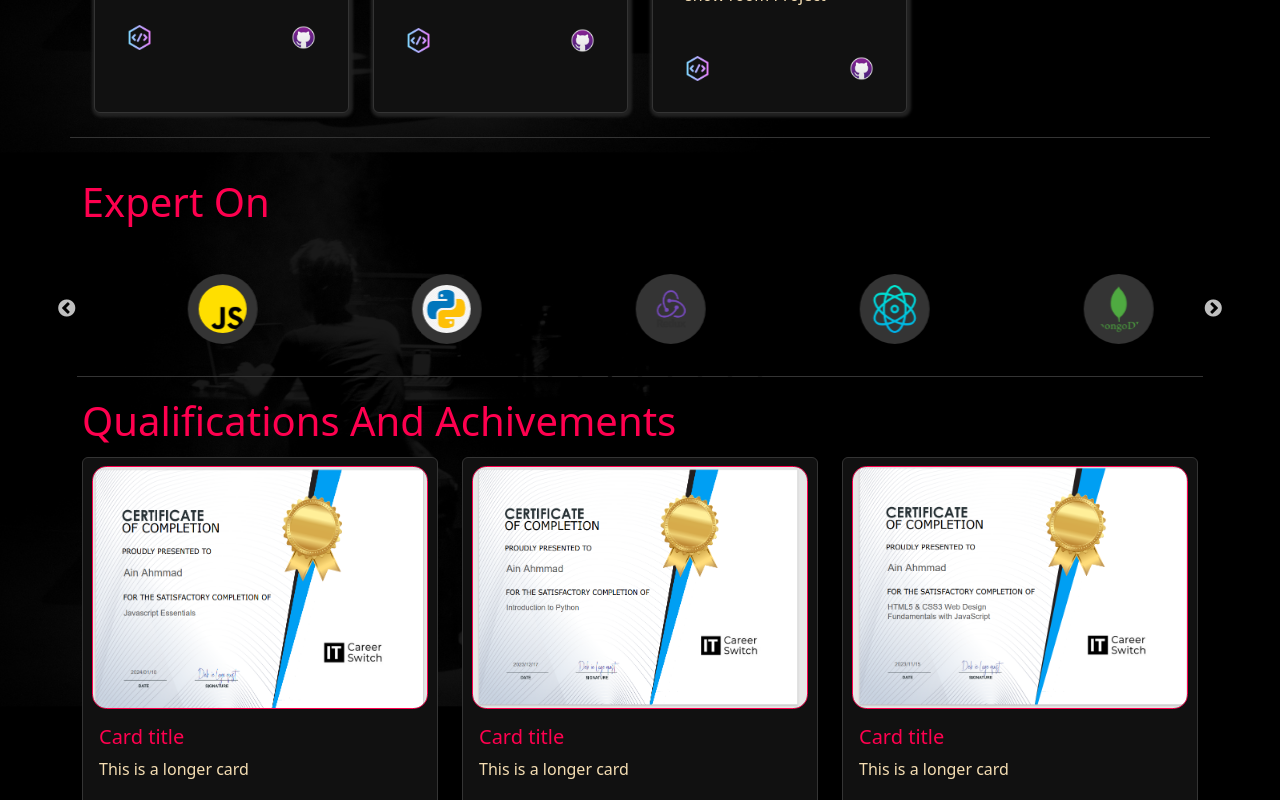
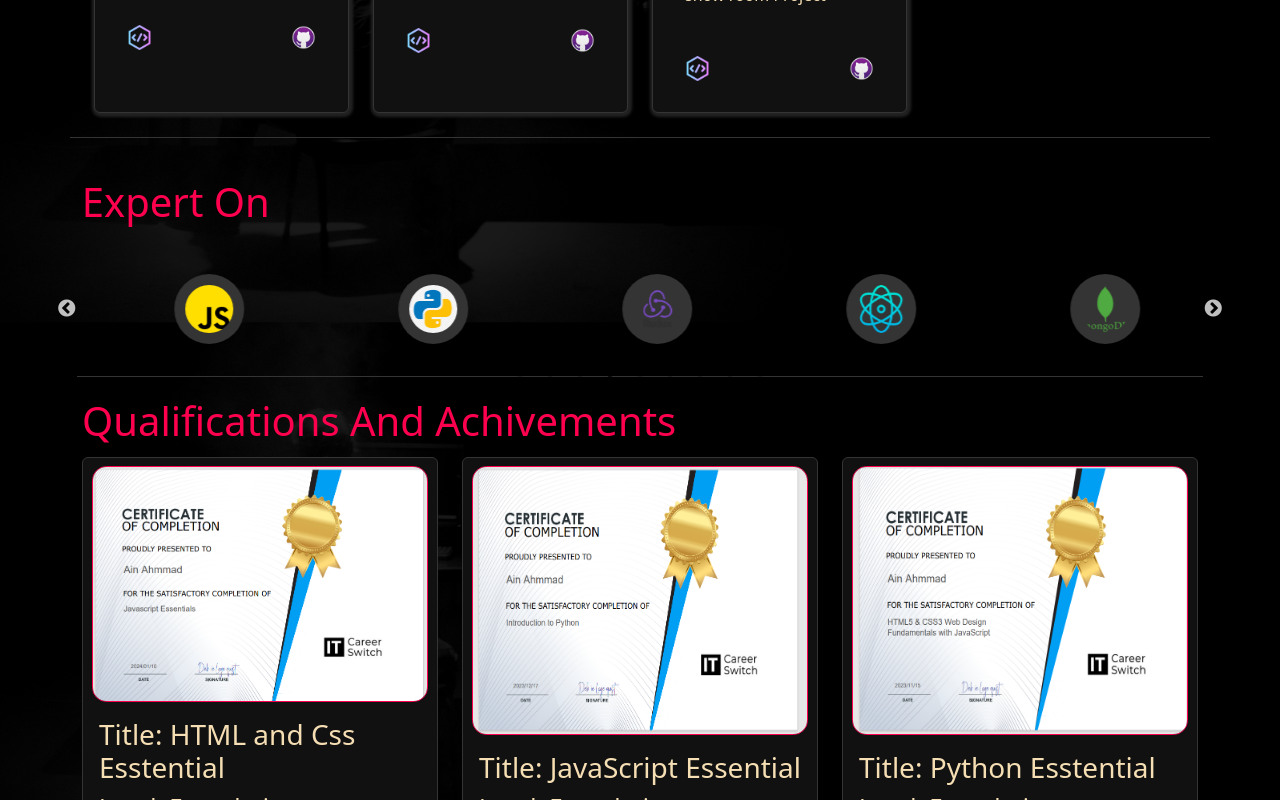
Before and after one commit to RealWorldDeveloper/My-Portfoilo, a React (Vite) app: page / in a window 1280 px wide. Shown: the part 2000-2800 px from the top of the page. Built offline with nearby package versions, Linux system fonts and the light colour scheme.

Commit message:
latest commit

```diff
--- a/Components/Qualifications/Qualification.jsx
+++ b/Components/Qualifications/Qualification.jsx
@@ -16,13 +16,12 @@ function Qualification() {
                 <div class="card h-100 py-2" id="card-qualification">
                 <img src={items.image} class="card-img-top" alt="..." />
                 <div class="card-body">
-                  <h5 class="card-title">Card title</h5>
-                  <p class="card-text">
-                    This is a longer card
-                  </p>
+                  <h3 >Title: {items.Title}</h3>
+                  <h4>Level: {items.Level}</h4>
+                  <h5 >Year: {items.Year}</h5>
+                  <h6>Institution: {items.Institution}</h6>
                 </div>
-                <div className="caption"></div>
-              </div>
+                </div>
               </div>
               )
 
--- a/src/Assets/myQua.js
+++ b/src/Assets/myQua.js
@@ -1,30 +1,37 @@
 export const  Myqualification = [
   {
 image: 'images/Qualifications/data1.png ',
-Title: ' ',
-Institution: ' ',
-Level: ' ',
-Year:' '
+Title: 'HTML and Css Esstential',
+Institution: ' IT Career Switch',
+Level: 'Foundation ',
+Year:'2024 '
   },
   {
     image: 'images/Qualifications/data2.png ',
-    Title: ' ',
-    Institution: ' ',
-    Level: ' ',
-    Year:' '
+    Title: 'JavaScript Essential ',
+    Institution: 'IT Career Switch ',
+    Level: 'Foundation  ',
+    Year:'2024 '
   },
 {
 image: 'images/Qualifications/data3.png ',
-Title: ' ',
-Institution: ' ',
-Level: ' ',
-Year:' '
+Title: ' Python Esstential',
+Institution: 'IT Career Switch',
+Level: 'Foundation ',
+Year:'2024 '
   },
   {
-    image: 'images/Qualifications/data1.png ',
-    Title: ' ',
-    Institution: ' ',
-    Level: ' ',
-    Year:' '
+    image: 'images/Qualifications/data4.jpg ',
+    Title: 'Executive MBA ',
+    Institution: 'London Greenwich University',
+    Level: 'PostGraduate',
+    Year:'2019 '
   },
+  {
+    image: 'images/Qualifications/data5.jpg ',
+    Title: 'Diploma in IT ',
+    Institution: ' Straford Collage',
+    Level: 'Advanced ',
+    Year:'2007 '
+  }
 ]
```
Also changed, not shown: public/images/Qualifications/data4.jpg (added), public/images/Qualifications/data5.jpg (added).
